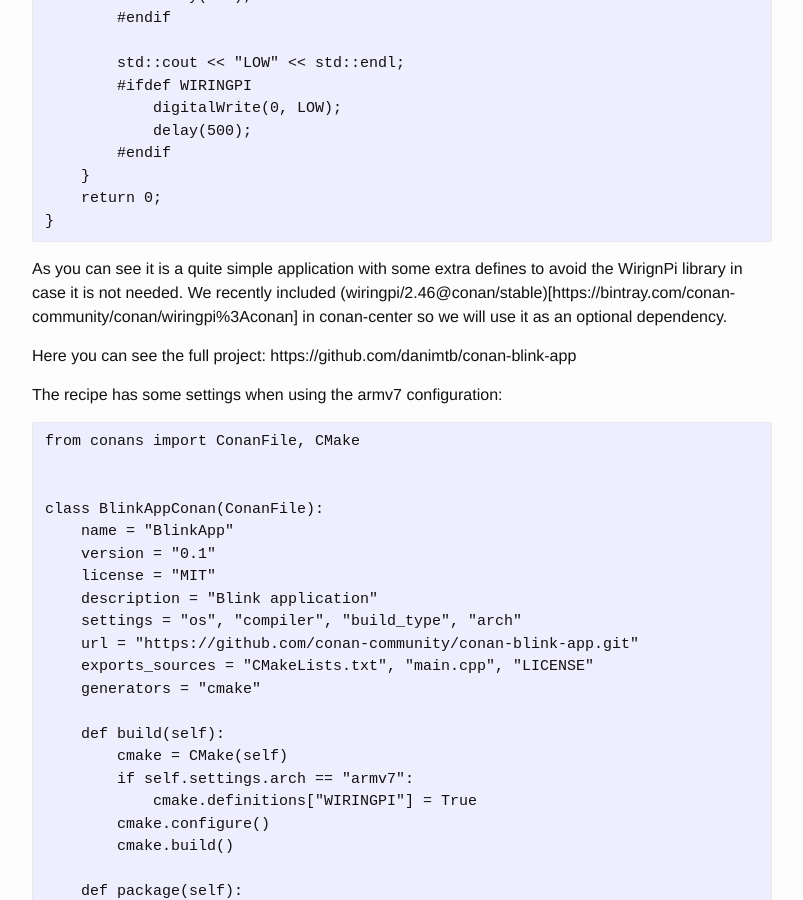
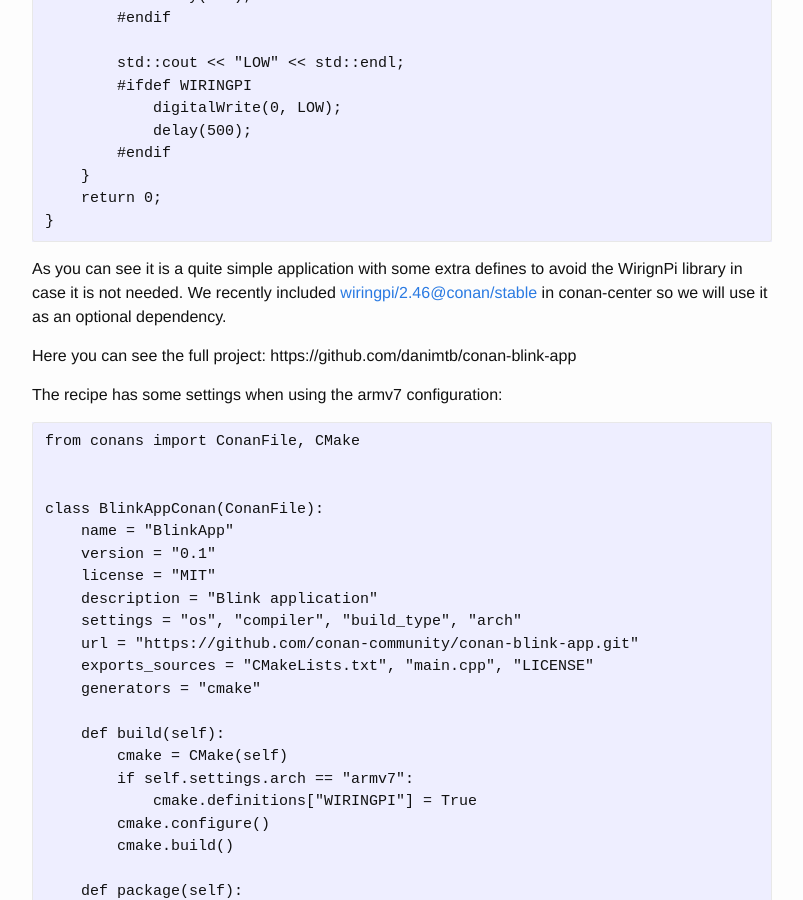
Before and after one commit to conan-io/conan-io.github.io, a Jekyll site: the page built from _posts/2018-04-25-Continuous-integration-for-C-C++embedded-devices-with-jenkins-docker-and-conan.markdown, in a window 1280 px wide and 900 px high, scrolled down 1649 px. Shown: the whole window, without its empty margins (238-1041 px from the left). Built offline with Jekyll 4.4.1, drawn with Linux system fonts in a browser that asks for light colours; comment, search, counter and statistics services are not loaded; part of the change alters nothing that is shown; some of the changed text lies outside the part shown.

Commit message:
date changed

```diff
--- a/_posts/2018-04-23-Continuous-integration-for-C-C++embedded-devices-with-jenkins-docker-and-conan.markdown
+++ b/_posts/2018-04-25-Continuous-integration-for-C-C++embedded-devices-with-jenkins-docker-and-conan.markdown
@@ -26,7 +26,7 @@ time checking everything is setup correctly. To help with this we recently publi
 ready to cross build.
 
 <p class="centered">
-    <img src="{{ site.url }}/assets/post_images/2018-04-23/title.png" align="center"
+    <img src="{{ site.url }}/assets/post_images/2018-04-25/title.png" align="center"
     width="600" alt="Continuous integration for C/C++ embedded devices with Jenkins, Docker and Conan"/>
 </p>
 
@@ -68,7 +68,7 @@ The application we will be building is a simple blink using the WiringPi library
     }
 
 As you can see it is a quite simple application with some extra defines to avoid the WirignPi library in case it is not needed. We recently
-included (wiringpi/2.46@conan/stable)[https://bintray.com/conan-community/conan/wiringpi%3Aconan] in conan-center so we will use it as an
+included [wiringpi/2.46@conan/stable](https://bintray.com/conan-community/conan/wiringpi%3Aconan) in conan-center so we will use it as an
 optional dependency.
 
 Here you can see the full project: https://github.com/danimtb/conan-blink-app
@@ -148,7 +148,7 @@ need:
   Follow the installation steps and configure the plugin with your Artifactory credentials:
 
   <p class="centered">
-    <img src="{{ site.url }}/assets/post_images/2018-04-23/jenkins-artifactory-plugin.png" align="center"
+    <img src="{{ site.url }}/assets/post_images/2018-04-25/jenkins-artifactory-plugin.png" align="center"
     width="600" alt="Configuration of the Jenkins Artifactory Plug-in"/>
   </p>
 
@@ -221,7 +221,7 @@ The trigger of the build can be done with normal Jenkins configuration. I used a
 multibranch job. This way Jenkins can check the repository for changes and trigger the job.
 
 <p class="centered">
-    <img src="{{ site.url }}/assets/post_images/2018-04-23/artifactory.png" align="center"
+    <img src="{{ site.url }}/assets/post_images/2018-04-25/artifactory.png" align="center"
     width="600" alt="BlinkApp package for armv7 uploaded to Artifactory"/>
 </p>
 
```
Also changed, not shown: assets/post_images/2018-04-25/artifactory.png (renamed from assets/post_images/2018-04-23/artifactory.png), assets/post_images/2018-04-25/jenkins-artifactory-plugin.png (renamed from assets/post_images/2018-04-23/jenkins-artifactory-plugin.png), assets/post_images/2018-04-25/title.png (renamed from assets/post_images/2018-04-23/title.png).
